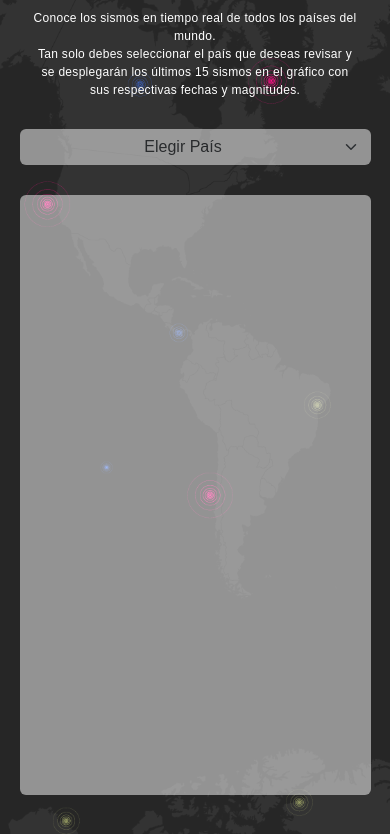
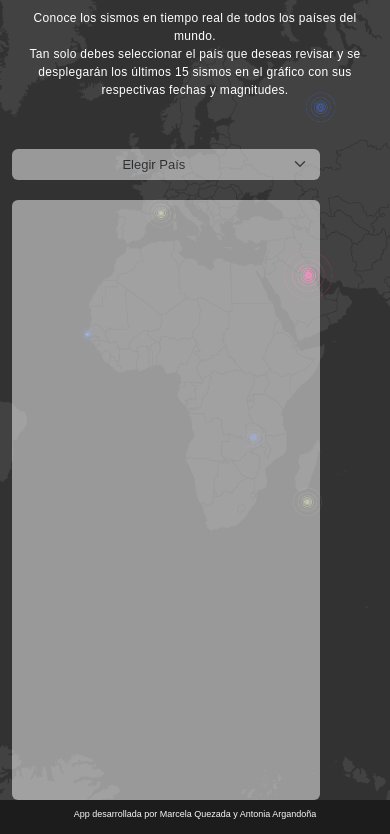
Before and after one commit to Marce3200/entrega_3_dashboard, a plain HTML site: page index.html in a window 390 px wide. Shown: the part 182-1016 px from the top of the page. Drawn offline with nearby package versions, Linux system fonts and the light colour scheme.

Commit message:
responsive

```diff
--- a/assets/styles.css
+++ b/assets/styles.css
@@ -1,6 +1,7 @@
 body {
-    background: url(./imgs/mapa-dashboard-mobile.png) no-repeat center center fixed;
+    background: url(./imgs/mapa-dashboard.png) no-repeat center center fixed;
     background-size: cover;
+    height: 1000px;
     height: 100%;
     overflow: hidden;
     font-family: 'Hind Guntur', sans-serif;
@@ -13,11 +14,11 @@ body {
 }
 
 .descripcion{
-    text-align: center;
+
     font-size: 12px;
     color: white;
     margin-top: 20px;
-    margin-bottom: 30px;
+    margin-bottom: 50px;
     width: 90%;
     letter-spacing: 0.3px;
 
@@ -26,9 +27,11 @@ body {
 .form-select {
     border: 0px;
     opacity: 50%;
-    margin-bottom: 30px;
+    margin-bottom: 20px;
     width: 90%;
+    font-size: small;
 }
+
 .card{
     border: 0px;
     opacity: 50%;
@@ -37,6 +40,14 @@ body {
 footer{
     width: 100%;
     font-size: 9px;
-   margin-top: 65px;
+
     background-color:  #1C1C1C;
 }
+.main {
+flex:1;
+}
+.contenedor {
+    display: flex;
+    flex-direction: column;
+    min-height: 100vh;
+}
--- a/index.html
+++ b/index.html
@@ -22,20 +22,22 @@
         rel="stylesheet" />
     <script src="https://kit.fontawesome.com/5dca93262f.js"
         crossorigin="anonymous"></script>
-
 </head>
 
 <body>
-    <div class="container flex-column">
+    <div class="contenedor">
 
-        <header class="hero row justify-content-center">
+        <header class="row justify-content-center">
             <img class="logo" src="./assets/imgs/logo.api.png" alt="">
-            <p class="descripcion text-center">Conoce los sismos en tiempo real de todos los países del mundo.<br> Tan solo debes seleccionar el país que deseas revisar y se desplegarán los últimos 15 sismos en el gráfico con sus respectivas fechas y magnitudes.
+            <p class="descripcion text-center">Conoce los sismos en tiempo real
+                de todos los países del mundo.<br> Tan solo debes seleccionar el
+                país que deseas revisar y se desplegarán los últimos 15 sismos
+                en el gráfico con sus respectivas fechas y magnitudes.
             </p>
         </header>
 
-        <div>
-            <div class="input row justify-content-center">
+        <div class="main row container-fluid">
+            <div class="input col-12-sm col-md-3 ">
                 <select id="pais" class="form-select text-center"
                     aria-label="Example select with button addon">
                     <option selected disabled>Elegir País</option>
@@ -44,7 +46,7 @@
                 <!-- <button type="button" class="btn btn-primary">Primary</button> -->
             </div>
 
-            <div class="grafico row justify-content-center">
+            <div class="grafico col-12-sm col-md-9">
                 <div class="card" style="height: 600px">
                     <div class="card-body">
 
@@ -54,18 +56,18 @@
                 </div>
             </div>
         </div>
-    </div>
+
         <footer class="footer">
             <div class="d-flex flex-column align-items-center">
                 <div class="text-light mt-2">
-                <p class="texto-footer">App desarrollada por Marcela Quezada y
+                    <p class="texto-footer">App desarrollada por Marcela Quezada
+                        y
                         Antonia Argandoña
                     </p>
                 </div>
             </div>
         </footer>
-
-
+    </div>
 
     <script
         src="https://cdnjs.cloudflare.com/ajax/libs/Chart.js/3.9.1/chart.min.js"></script>
@@ -75,7 +77,6 @@
         integrity="sha384-OERcA2EqjJCMA+/3y+gxIOqMEjwtxJY7qPCqsdltbNJuaOe923+mo//f6V8Qbsw3"
         crossorigin="anonymous"></script>
 
-
 </body>
 
 </html>
```
Lines whose indentation alone changed are shown as unchanged.
